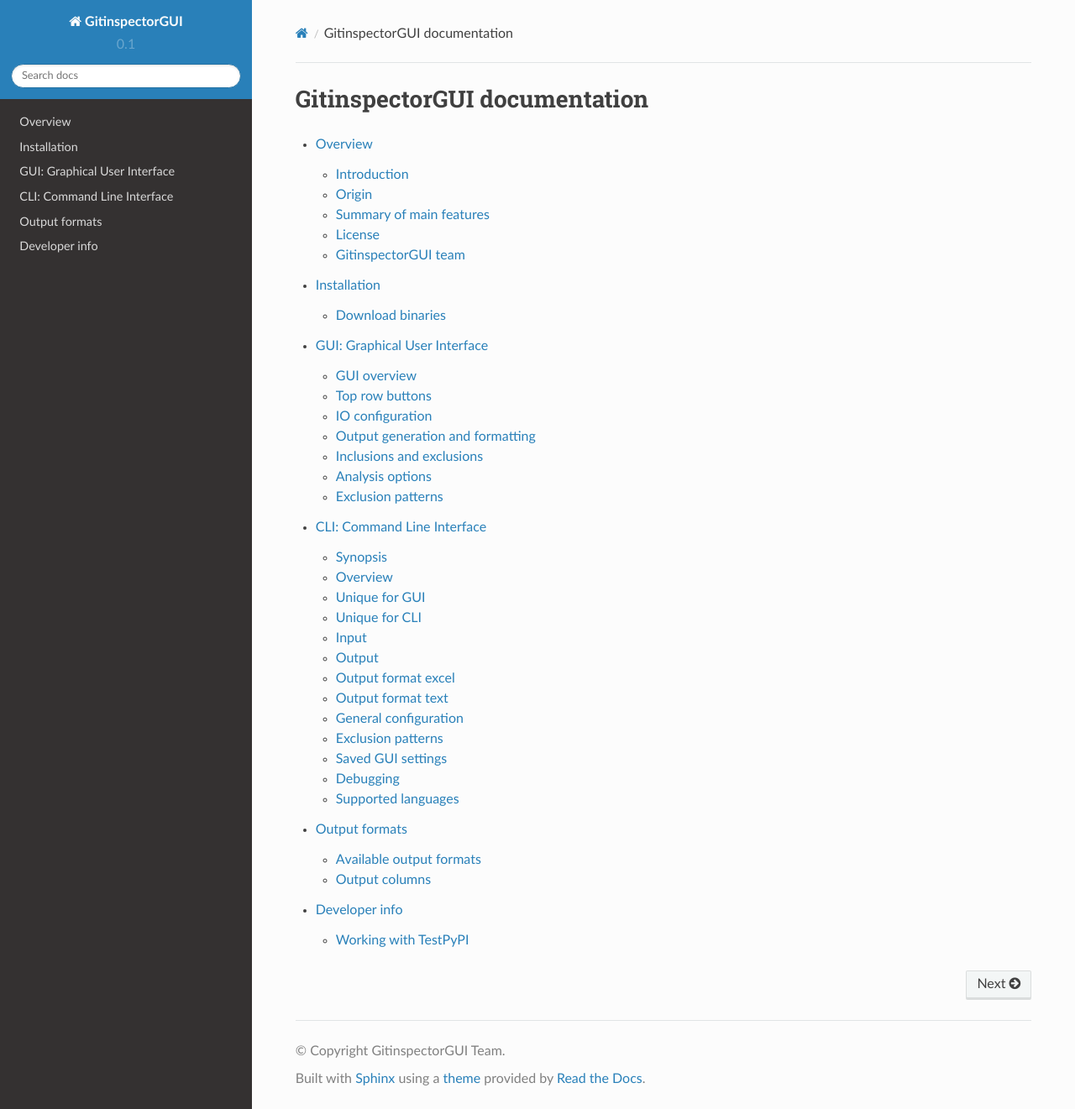
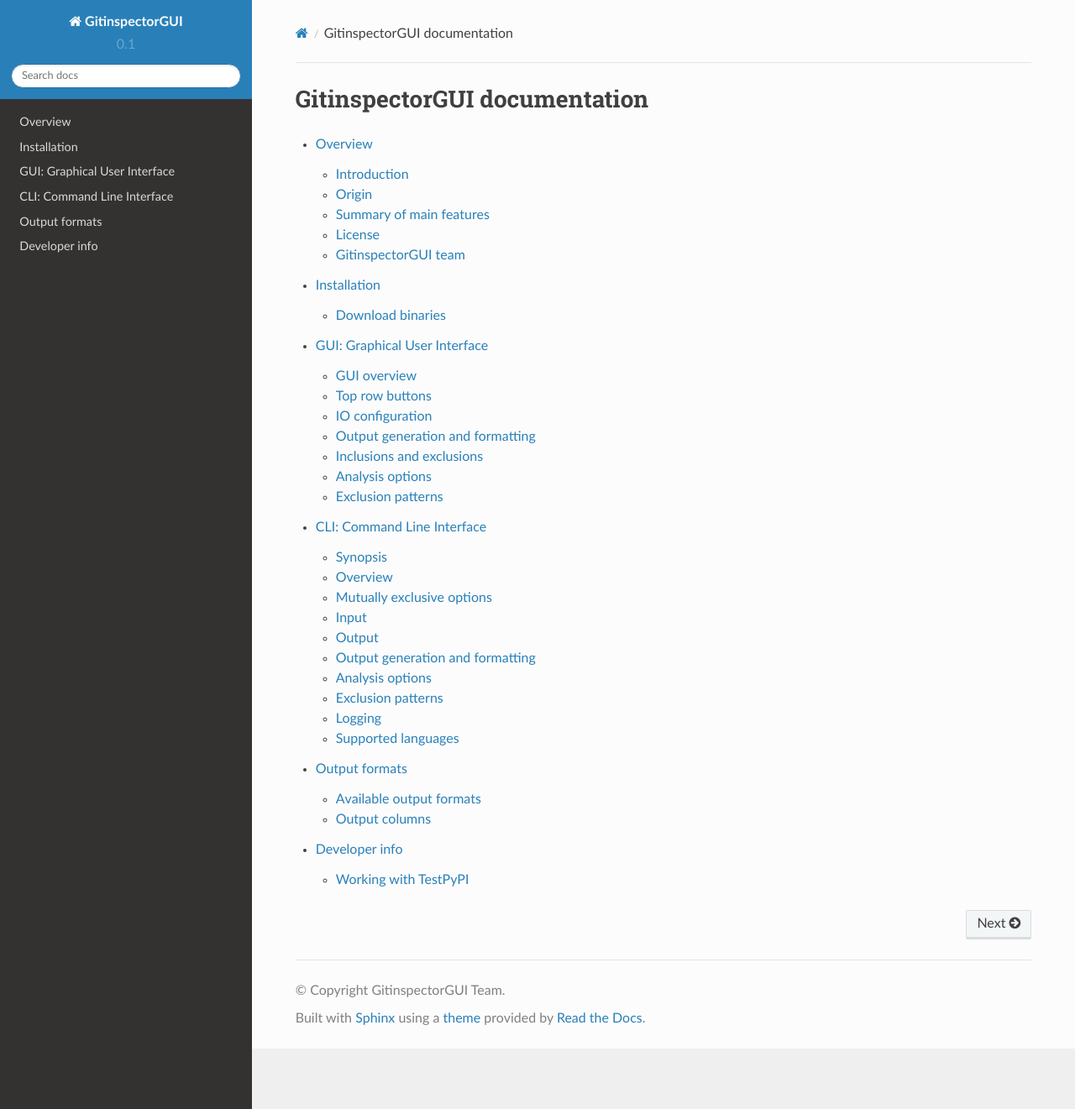
Before and after one commit to davbeek/gitinspectorgui-rtd, a Sphinx documentation site: the page built from docs/source/index.rst, in a window 1280 px wide and 1321 px high. Shown: the whole window at 84% size. Built offline with Sphinx 7.4.7 and the Read the Docs theme 2.0.0, drawn with Linux system fonts in a browser that asks for light colours; some of the changed lines change nothing that is shown.

Commit message:
Update CLI documentation cli.rst

```diff
--- a/docs/source/cli.rst
+++ b/docs/source/cli.rst
@@ -6,51 +6,59 @@
 .. code:: text
 
   gitinspectorgui
-    [-h] [--gui] [--gui-from-cli] [-V] [--profile] [-d DEPTH]
-    [-o FILEBASE] [--fix {pre,post,none}] [-F {text,excel}]
+    [-h]
+    [--gui | -V | --show-settings | --save | --save-as PATH | --load PATH | --reset]
+    [-d DEPTH] [-o FILEBASE] [--fix {prefix,postfix,nofix}]
+    [-F {auto,html,excel,text}] [--show-renames | --no-show-renames]
     [--scaled-percentages | --no-scaled-percentages]
-    [--skip-blame | --no-skip-blame] [--subfolder SUBFOLDER]
-    [-n N | -f PATTERN]
-    [-l | --extensions-list | --no-extensions-list] [-e EXTENSIONS]
-    [-M | --months | --no-months] [--since SINCE] [--until UNTIL]
-    [--deletions | --no-deletions] [--whitespace | --no-whitespace]
+    [--blame-omit-exclusions | --no-blame-omit-exclusions]
+    [--skip-blame | --no-skip-blame] [--viewer {auto,none}] [-v]
+    [--dry-run {0,1,2}]
+    [-l | --list-extensions | --no-list-extensions]
+    [-n N | -f PATTERN] [--subfolder SUBFOLDER] [--since SINCE]
+    [--until UNTIL] [-e EXTENSIONS] [--deletions | --no-deletions]
+    [--whitespace | --no-whitespace]
     [--empty-lines | --no-empty-lines] [--comments | --no-comments]
-    [--copy-move N] [--ex-file PATTERN] [--ex-author PATTERN]
-    [--ex-email PATTERN] [--ex-revision PATTERN]
-    [--ex-message PATTERN]
-    [--settings-show-location | --settings-reset | --settings-change-location PATH]
-    [-v]
+    [--copy-move N] [--multi-thread | --no-multi-thread]
+    [--multi-core | --no-multi-core] [--ex-file PATTERN]
+    [--ex-author PATTERN] [--ex-email PATTERN]
+    [--ex-revision PATTERN] [--ex-message PATTERN] [--profile N]
     [PATH ...]
 
 Overview
 --------
-The command line interface (CLI) can be used to start the GUI and provide it
-with starting values for its options, or to analyze repositories directly from
-the command line.
-
-Unique for GUI
---------------
-The GUI can be started in two ways:
-
--  Via option ``--gui``: this starts the GUI with settings loaded from the
-   settings file.
--  Via option ``--gui-from-cli``: this starts the GUI by first loading the
-   settings from the settings file and then overwriting some of the settings with the
-   options provided on the command line.
-
-Unique for CLI
---------------
-Without options ``--gui`` or ``--gui-from-cli``, the CLI is used to analyse
-repositories.
+The command line interface (CLI) can be used to start the GUI or to analyse
+repositories directly from the command line. GUI and CLI share the same settings
+file. They start by loading the settings from the settings file.
 
 ``-h`` ``--help``
   Display help and exit.
 
-``--version``
+
+Mutually exclusive options
+--------------------------
+
+``--gui``
+  Start the GUI with settings loaded from the settings file.
+
+``-V`` ``--version``
   Output version information and exit.
 
-``--profile``
-  Output profiling information.
+``--show-settings``
+  Output the location of the settings file and its values, then exit.
+
+``--save``
+  Save the current settings to the settings file.
+
+``--save-as PATH``
+  Save the current settings to the specified file.
+
+``--load PATH``
+  Load settings from the specified file.
+
+``--reset``
+  Reset the settings to their default values.
+
 
 Input
 -----
@@ -90,33 +98,88 @@
   * ``-f post`` output file name is ``FILEBASE-REPONAME``.
   * ``-f none`` output file name is ``FILEBASE``.
 
-.. _formats:
 
+.. _output-formats-cli:
+
+Output generation and formatting
+--------------------------------
 ``-F FORMAT`` ``--format FORMAT``
-  Defines in which ``FORMAT`` output is generated: ``text`` *default* or
-  ``excel``. Format options can be specified multiple times, to generated
-  multiple output formats simultaneously. For more information about the various
-  output formats, see :doc:`output-formats`.
+  Selects for which file formats output is generated. Available choices are
+  ``auto``, ``html``, ``excel`` and ``text``.
+  For more information on the output formats, see :doc:`output-formats`.
 
-Output format excel
--------------------
 Options
 ^^^^^^^
-``--scaled-percentages --no-scaled-percentages``
+``--show-renames``
+  Show previous file names and alternative author names and emails in the
+  output.
+
+  Some authors use multiple names and emails in various commits.
+  Gitinspectorgui can detect this if there is overlap in either the name or
+  email in author-email combinations in commits. If show-renames is active, all
+  names and emails of each author are shown. If inactive, only a single name and
+  email are shown per author.
+
+  For files that have been renamed at some point in their history, all previous
+  names are shown in the output.
+
+``--scaled-percentages``
   For each column with output in percentages, e.g. ``Insertions %``, add a
   column ``Scaled insertions %``, which equals the value of ``Insertions %``
   multiplied by the number of authors in the repository.
 
+``--blame-omit-exclusions``
+  Blame lines can be excluded for three reasons:
+
+  1. The author of the blame line is excluded by the ``--ex-author PATTERN``
+     exclusion pattern.
+  2. The blame line is a comment line. By default, comment lines are excluded.
+     They can be included by the option ``--comments``.
+  3. The blame line is an empty line. By default, empty lines are excluded. They
+     can be included by the option ``--empty-lines``.
+
+Excluded lines are not attributed to their author as blame lines. They are shown
+in the blame sheets as white, uncolored lines. When the option
+``--blame-omit-exclusions`` is active, the blame sheets omit the excluded lines
+from the blame output.
+
 ``--skip-blame``
   Do not output Excel blame sheets, as explained below.
 
-``--subfolder``
-  Restrict analysis of the files of the repository to the files in this folder
-  and its subfolders.
+.. _blame-sheets-cli:
 
-File selection
-^^^^^^^^^^^^^^
-``-f N`` ``--show-files N``
+.. note::
+
+  A blame worksheet or html blame tab shows the contents of a file and indicates
+  for each line in the file in which commit the line was last changed, at which
+  date and by which author. The color of the line indicates the author of the
+  last change. The blame output is generated for each file that is analysed.
+
+
+``--viewer {auto,none}``
+
+  * ``auto``: open the viewer for the selected output format as
+    specified in the :ref:`output-formats-cli` section.
+
+  * ``none``: never open any viewer.
+
+``-v``, ``--verbosity``
+  More verbose output for each ``v``, e.g. ``-vv``.
+
+``--dry-run {0,1,2}``
+  Do not perform the analysis, but output the commands that would be executed.
+  The value of ``0`` means no dry run, ``1`` means a dry run with the commands
+  that would be executed
+
+``-l`` ``--extensions-list`` ``--no-extensions-list``
+  Output a list of file extensions used in the current branch of the
+  repository.
+
+
+
+Inclusions and exclusions
+^^^^^^^^^^^^^^^^^^^^^^^^^
+``-n N`` ``--n-files N``
   Generate output for the first ``N`` files with the highest number of
   insertions for each repository. For excel, this results in four worksheets:
   :guilabel:`Authors`, :guilabel:`Authors-Files` and :guilabel:`Files`. The
@@ -128,37 +191,46 @@
   In addition, for each of the N files, a blame worksheet is generated, unless
   the option :guilabel:`Skip blame` is active, see :ref:`blame-sheets-cli`.
 
-``-f PATTERN``, ``--show-files PATTERN``
+``-f PATTERN``, ``--file-pattern PATTERN``
   Show only files matching the specified pattern. If a pattern is specified, it
   takes priority over the default value of ``N`` in option ``--show-n-files``.
   The options ``--show-files`` and ``--show-files-pattern`` are mutually
   exclusive.
 
-  If options ``--show-files`` and ``--show-files-pattern`` are both missing, a
-  deault value of ``--show-n-files 5`` is used.
+  If options ``-n-files N`` and ``--file-pattern PATTERN`` are both missing, a
+  default value of ``--n-files 5`` is used.
 
   To show all files, use the pattern ``.*``.
 
-.. _blame-sheets-cli:
+``--subfolder``
+  Restrict analysis of the files of the repository to the files in this folder
+  and its subfolders.
 
-Excel blame worksheets
-^^^^^^^^^^^^^^^^^^^^^^
-A blame worksheet shows the contents of each file and indicates for each line
-in the file in which commit the line was last changed, at which date and by
-which author.
+``--since DATE``
+  Only show statistics for commits more recent than a specific date. The
+  ``DATE`` format is YYYY-M-D, where leading zeros are optional for month and
+  day, e.g.
+  ``--since 2022-1-31`` or ``--since 2022-01-31``.
 
-Output format text
-------------------
-For this output format, output from multiple repositories is always merged as if
-coming from a single repository.
+``--until DATE``
+  Only show statistics for commits older than a specific date. See ``--since``
+  for the format of ``DATE``.
 
-``-l`` ``--extensions-list`` ``--no-extensions-list``
-  Output a list of file extensions used in the current branch of the
-  repository.
+``-e EXTENSIONS`` ``--extensions EXTENSIONS``
+  A comma separated list of file extensions to include when computing
+  statistics. The default extensions used are: ``java, c, cc, cpp, h, hh,
+  hpp, py, glsl, rb, js, sql, cif, tooldef``.
+
+  For more information, see the :ref:`supported languages table
+  <languages_table>` below.
+
+  Specifying a single ``*`` asterisk character includes files with no extension.
+  Specifying two consecutive ``**`` asterisk characters includes all files
+  regardless of extension.
 
 
-General configuration
----------------------
+Analysis options
+----------------
 ``--deletions``
   Include a column for Deletions in the output. This does not affect the blame
   output, because deleted lines cannot be shown. The default is not to include
@@ -194,30 +266,6 @@
 ``--copy-move N``
   .. include:: opt-hard.inc
 
-``--months`` ``--no-months``
-  Show all statistical information in months instead of in weeks.
-
-``--since DATE``
-  Only show statistics for commits more recent than a specific date. The
-  ``DATE`` format is YYYY-M-D, where leading zeros are optional for month and
-  day, e.g.
-  ``--since 2022-1-31`` or ``--since 2022-01-31``.
-
-``--until DATE``
-  Only show statistics for commits older than a specific date. See ``--since``
-  for the format of ``DATE``.
-
-``-e EXTENSIONS`` ``--extensions EXTENSIONS``
-  A comma separated list of file extensions to include when computing
-  statistics. The default extensions used are: ``java, c, cc, cpp, h, hh,
-  hpp, py, glsl, rb, js, sql, cif, tooldef``.
-
-  For more information, see the :ref:`supported languages table
-  <languages_table>` below.
-
-  Specifying a single ``*`` asterisk character includes files with no extension.
-  Specifying two consecutive ``**`` asterisk characters includes all files
-  regardless of extension.
 
 
 Exclusion patterns
@@ -272,24 +320,10 @@
   Filter out statistics from all files containing ``init``, e.g. ``myinit``,
   ``init.py`` or ``myinit.py``.
 
-
-Saved GUI settings
-------------------
-``--settings-reset``
-  Reset the saved GUI settings to their default values.
-
-``--settings-show-location``
-  Print the location of the GUI settings file.
-
-``--settings-change-location PATH``
-  Change the location of the GUI settings file to ``PATH``.
-
-
-
-Debugging
----------
-``-v``, ``--verbose``
-  More verbose output for each ``v``, e.g. ``-vv``.
+Logging
+-------
+``--profile``
+  Output profiling information.
 
 
 .. _languages_table:
--- a/docs/source/gui.rst
+++ b/docs/source/gui.rst
@@ -143,7 +143,7 @@
   that is searched for repositories, *default* ``5``. For depth ``1``, only
   the repository in the input folder path, if present, is analysed.
 
-.. _output-formats:
+.. _output-formats-gui:
 
 Output generation and formatting
 --------------------------------
@@ -153,7 +153,6 @@
 :guilabel:`auto`, :guilabel:`html`, :guilabel:`excel` and :guilabel:`text`. For
 more information on the output formats, see :doc:`output-formats`.
 
-.. _blame-sheets-gui:
 
 Options
 ^^^^^^^
@@ -194,6 +193,8 @@
 Skip blame
   Do not output html blame tabs or Excel blame sheets.
 
+.. _blame-sheets-gui:
+
 .. note::
 
   A blame worksheet or html blame tab shows the contents of a file and indicates
@@ -206,7 +207,7 @@
   Select :guilabel:`auto` or :guilabel:`none`.
 
   * :guilabel:`auto`: open the viewer for the selected output format as
-    specified in the :ref:`output-formats` section.
+    specified in the :ref:`output-formats-gui` section.
 
   * :guilabel:`none`: never open any viewer.
 
```
